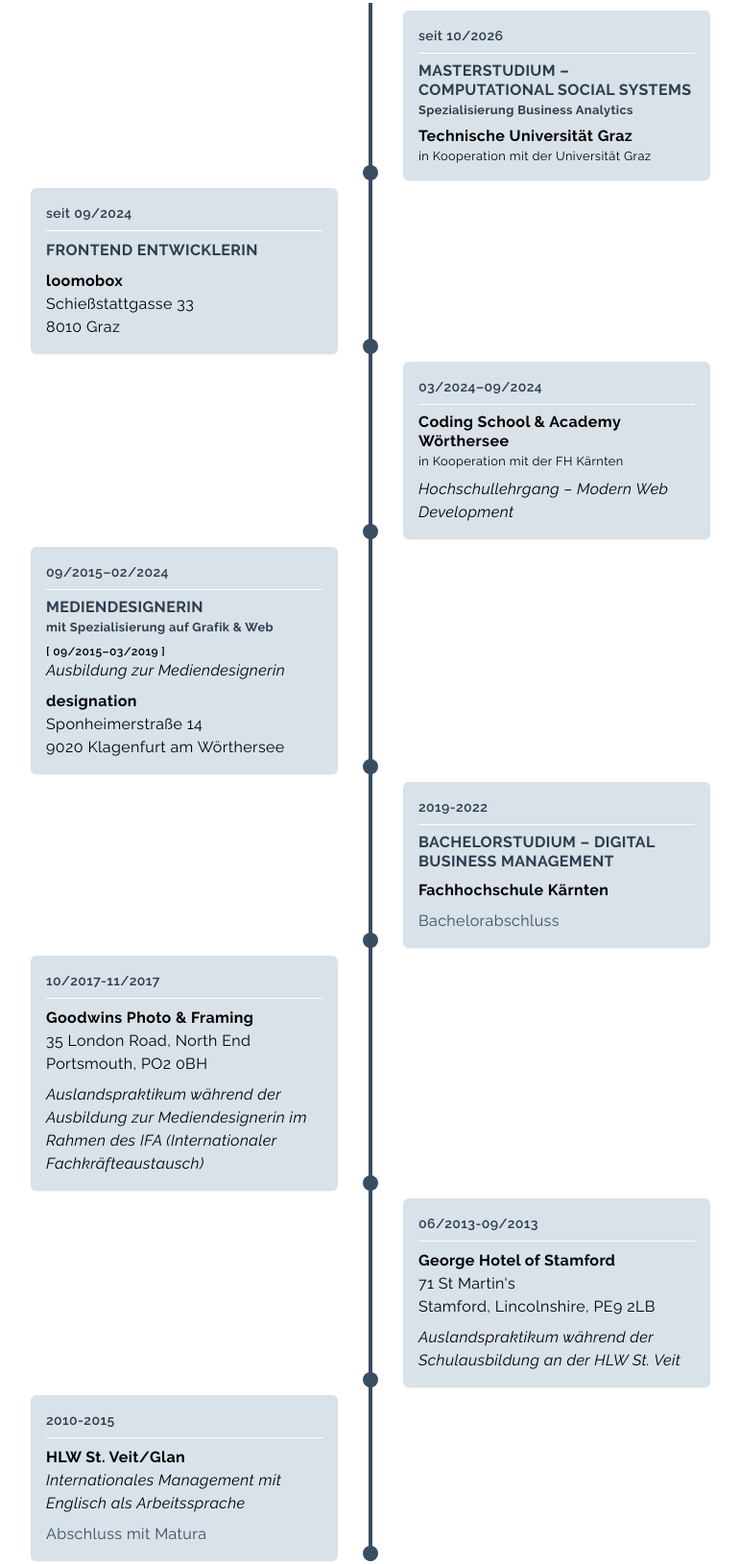
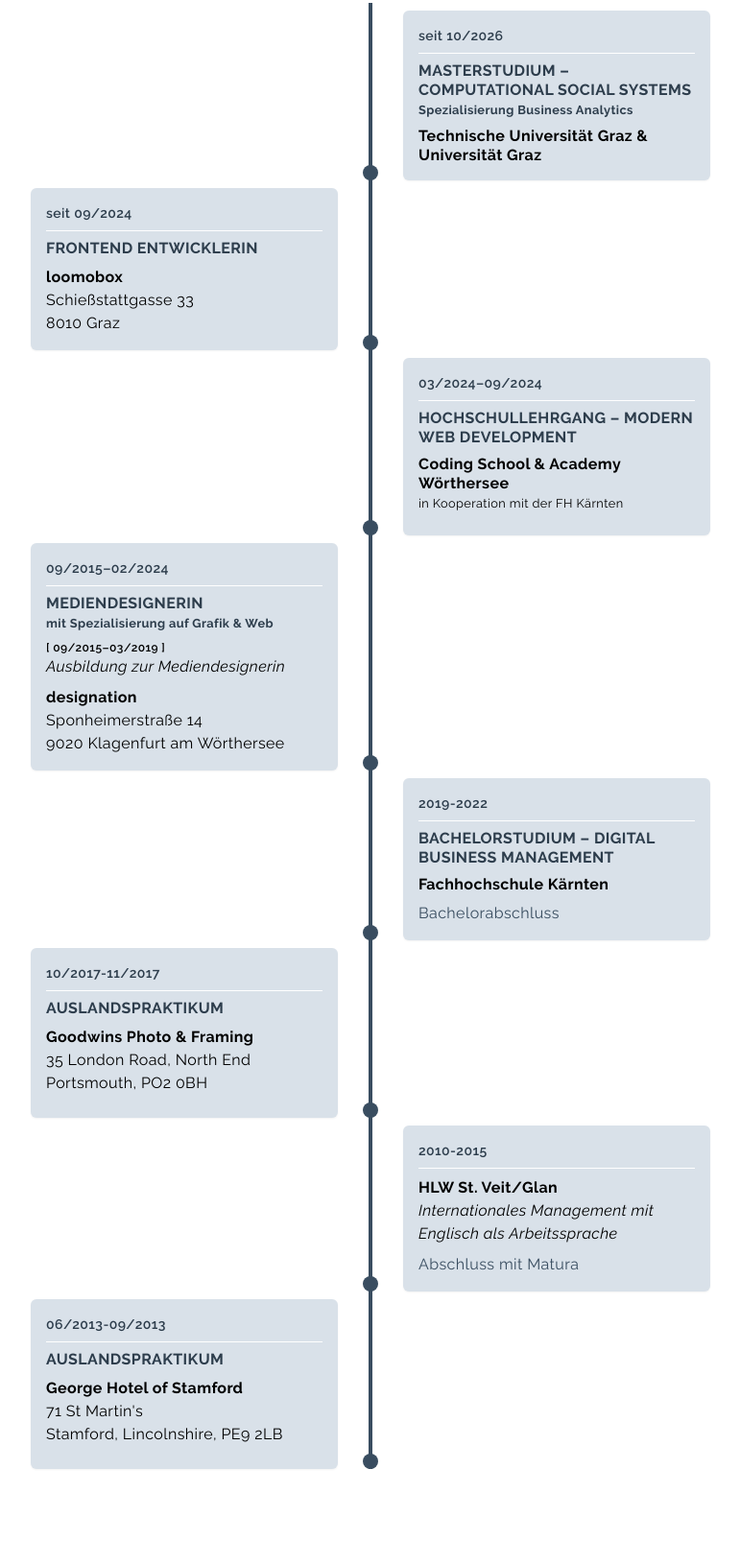
Before and after one commit to christina-sfmn/christina-sfmn.github.io, a website: page docs/about.html in a window 1280 px wide. Shown: the part 849-2479 px from the top of the page at 96% size, without its empty margins (254-1025 px from the left). Drawn offline with Linux system fonts and the light colour scheme.

Commit message:
added favicons + some more small adjustments

```diff
--- a/docs/about.html
+++ b/docs/about.html
@@ -5,6 +5,10 @@
     <meta name="viewport" content="width=device-width, initial-scale=1.0" />
     <title>Christina Schöffmann - Über mich</title>
     <link href="./css/output.css" rel="stylesheet" />
+    <link rel="apple-touch-icon" sizes="180x180" href="/apple-touch-icon.png">
+    <link rel="icon" type="image/png" sizes="32x32" href="/favicon-32x32.png">
+    <link rel="icon" type="image/png" sizes="16x16" href="/favicon-16x16.png">
+    <link rel="manifest" href="/site.webmanifest">
   </head>
   <body>
     <!-- HEADERBAR + NAVIGATION -->
@@ -38,15 +42,13 @@
               <time>seit 10/2026</time>
                <p class="text-darkestblue font-bold leading-tight mb-2"><span class="uppercase">Masterstudium – Computational Social Systems</span> <br />
                 <small>Spezialisierung Business Analytics</small></p>
-               <p class="leading-tight"><span class="font-bold">Technische Universität Graz</span> <br />
-                <small>in Kooperation mit der Universität Graz</small>
-              </p>
+               <p class="font-bold leading-tight">Technische Universität Graz & Universität Graz</p>
             </div>
           </li>
           <li class="cv-item">
             <div>
               <time>seit 09/2024</time>
-              <p class="text-darkestblue font-bold uppercase mb-2">Frontend Entwicklerin</p>
+              <p class="text-darkestblue font-bold uppercase leading-tight mb-2">Frontend Entwicklerin</p>
               <p><span class="font-bold">loomobox</span>
                 <br />
                 Schießstattgasse 33 <br />
@@ -57,10 +59,10 @@
           <li class="cv-item">
             <div>
               <time>03/2024–09/2024</time>
+              <p class="text-darkestblue font-bold uppercase leading-tight mb-2">Hochschullehrgang – Modern Web Development</p>
               <p class="leading-tight mb-2"><span class="font-bold">Coding School & Academy Wörthersee</span> <br />
                 <small>in Kooperation mit der FH Kärnten</small>
               </p>
-              <p class="italic">Hochschullehrgang – Modern Web Development</p>
             </div>
           </li>
           <li class="cv-item">
@@ -70,7 +72,6 @@
                 <small>mit Spezialisierung auf Grafik & Web</small></p>
               <p class="text-xs font-semibold">[ 09/2015–03/2019 ]</p>
               <p class="mb-2 italic">Ausbildung zur Mediendesignerin</p>
-
               <p>
                 <span class="font-bold">designation</span>
                 <br />
@@ -83,17 +84,16 @@
           <li class="cv-item">
             <div>
               <time>2019-2022</time>
-
                <p class="text-darkestblue font-bold leading-tight mb-2"><span class="uppercase">Bachelorstudium – Digital Business Management</span>
                </p>
-              <p class="font-bold mb-2">Fachhochschule Kärnten</p>
-                <p class="text-darkblue">Bachelorabschluss</p
-                >
+              <p class="font-bold leading-tight mb-2">Fachhochschule Kärnten</p>
+                <p class="text-darkblue">Bachelorabschluss</p>
             </div>
           </li>
           <li class="cv-item">
             <div>
               <time>10/2017-11/2017</time>
+              <p class="text-darkestblue font-bold uppercase leading-tight mb-2">Auslands&shy;praktikum</p>
               <p class="mb-2">
                 <span class="font-bold"
                   >Goodwins Photo & Framing</span
@@ -101,25 +101,6 @@
                 <br />
                 35 London Road, North End <br />
                 Portsmouth, PO2 0BH
-              </p>
-              <p class="italic">
-                Auslandspraktikum während der Ausbildung zur Mediendesignerin im
-                Rahmen des IFA (Internationaler Fachkräfteaustausch)
-              </p>
-            </div>
-          </li>
-          <li class="cv-item">
-            <div>
-              <time>06/2013-09/2013</time>
-              <p class="mb-2">
-                <span class="font-bold">George Hotel of Stamford</span
-                ><br />
-                71 St Martin's <br />
-                Stamford, Lincolnshire, PE9 2LB
-              </p>
-              <p class="italic">
-                Auslandspraktikum während der Schulausbildung an der HLW St.
-                Veit
               </p>
             </div>
           </li>
@@ -134,13 +115,25 @@
               <p class="text-darkblue">Abschluss mit Matura</p>
             </div>
           </li>
+          <li class="cv-item">
+            <div>
+              <time>06/2013-09/2013</time>
+              <p class="text-darkestblue font-bold uppercase leading-tight mb-2">Auslands&shy;praktikum</p>
+              <p class="mb-2">
+                <span class="font-bold">George Hotel of Stamford</span
+                ><br />
+                71 St Martin's <br />
+                Stamford, Lincolnshire, PE9 2LB
+              </p>
+            </div>
+          </li>
+
         </ul>
       </section>
 
       <!-- SKILLS -->
       <section class="skills bg-darkblue pt-10 pb-20">
         <h2 class="text-center text-white font-bold mb-10">Top Skills</h2>
-
         <div class="container mx-auto grid grid-cols-1 gap-3">
           <article class="skillitem">Webentwicklung</article>
           <article class="skillitem">Grafik- & Webdesign</article>
```
Also changed, not shown: docs/contact.html (+5 -1 lines), docs/imprint.html (+5 -1 lines), docs/index.html (+4 -0 lines), docs/portfolio.html (+5 -1 lines), docs/privacy-policy.html (+4 -0 lines), android-chrome-192x192.png (added), android-chrome-512x512.png (added), apple-touch-icon.png (added), favicon-16x16.png (added), favicon-32x32.png (added), favicon.ico (added), site.webmanifest (added).
